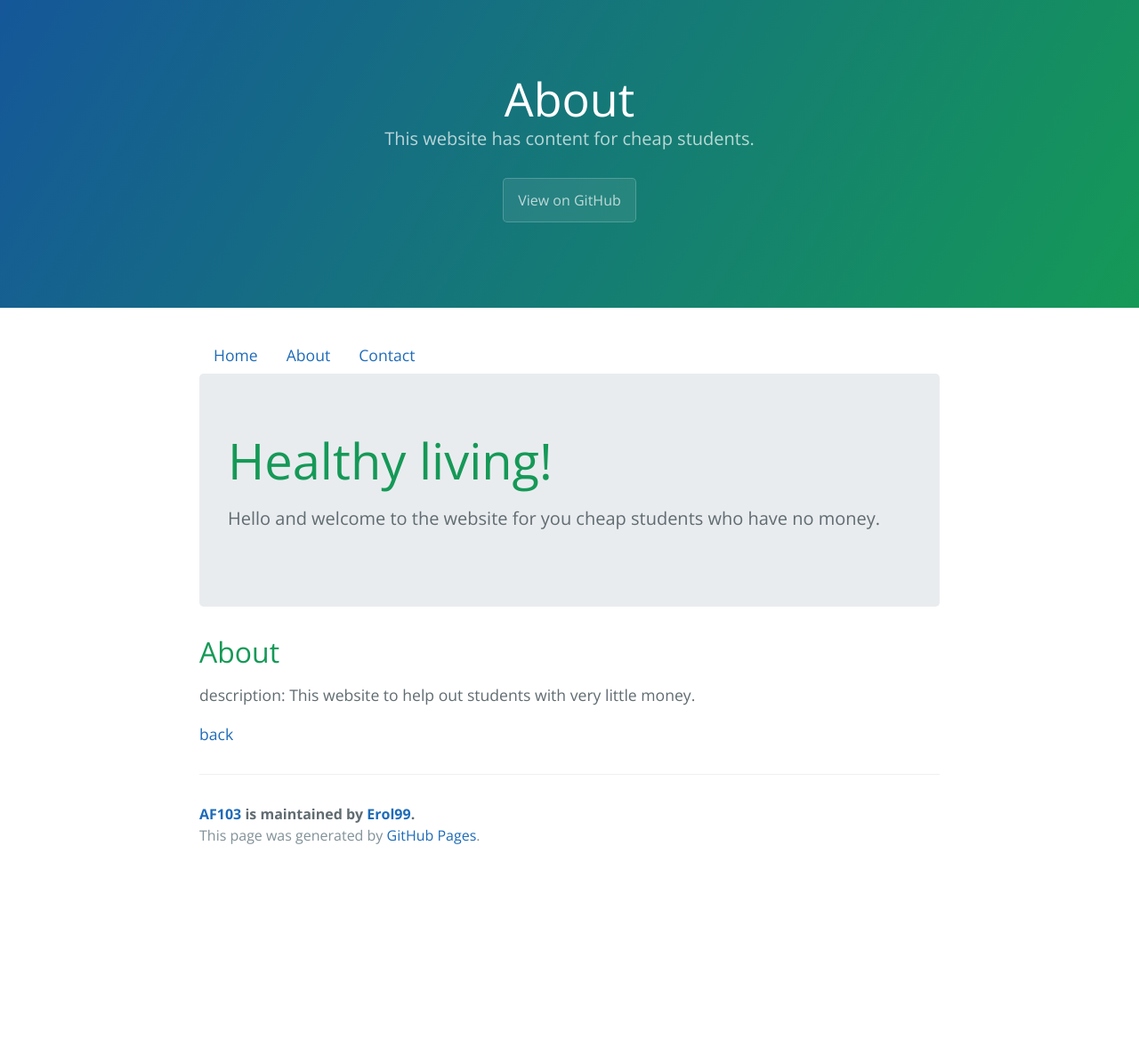
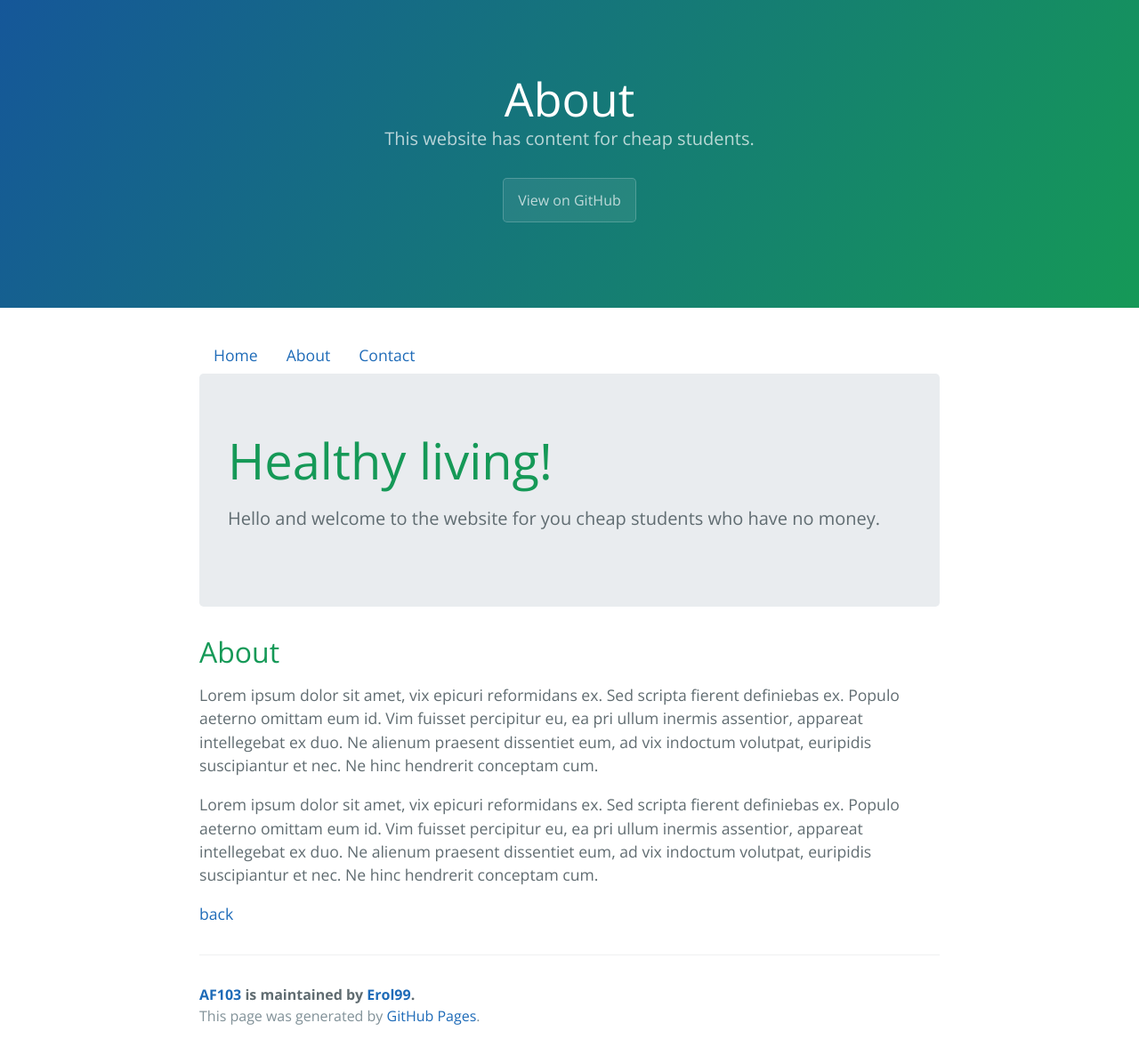
Before and after one commit to Erol99/AF103, a Jekyll site: the page built from about.md, in a window 1280 px wide. Shown: the whole page at 89% size. Built offline with Jekyll 4.4.1, drawn with Linux system fonts in a browser that asks for light colours; before the commit the page ends 983 px from its top, so only the background shows below that.

Commit message:
Update about.md

```diff
--- a/about.md
+++ b/about.md
@@ -7,6 +7,8 @@ description:
 
 ## About
 
-description: This website to help out students with very little money.
+Lorem ipsum dolor sit amet, vix epicuri reformidans ex. Sed scripta fierent definiebas ex. Populo aeterno omittam eum id. Vim fuisset percipitur eu, ea pri ullum inermis assentior, appareat intellegebat ex duo. Ne alienum praesent dissentiet eum, ad vix indoctum volutpat, euripidis suscipiantur et nec. Ne hinc hendrerit conceptam cum.
+
+Lorem ipsum dolor sit amet, vix epicuri reformidans ex. Sed scripta fierent definiebas ex. Populo aeterno omittam eum id. Vim fuisset percipitur eu, ea pri ullum inermis assentior, appareat intellegebat ex duo. Ne alienum praesent dissentiet eum, ad vix indoctum volutpat, euripidis suscipiantur et nec. Ne hinc hendrerit conceptam cum.
 
 [back](./)
```
